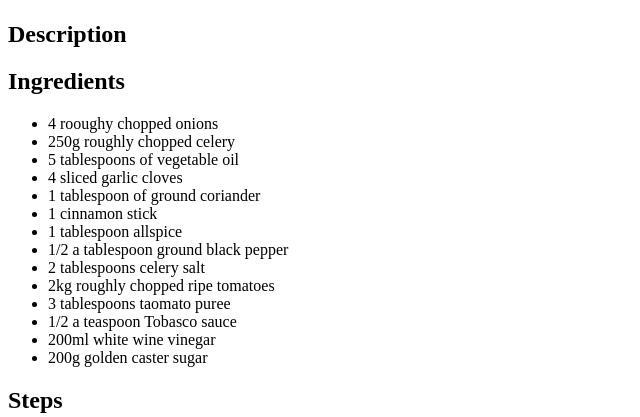
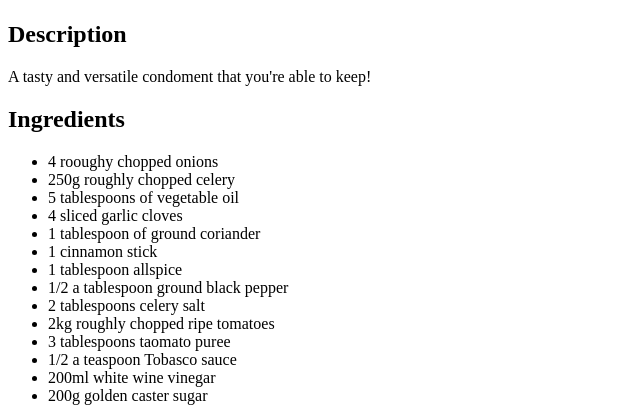
Before and after one commit to Ty-rell/Odin-recipes, a plain HTML site: page recipes/homemade-ketchup.html in a window 1280 px wide. Shown: the part 417-834 px from the top of the page, without its empty margins (0-640 px from the left). Drawn offline with Linux system fonts and the light colour scheme.

Commit message:
Completed

```diff
--- a/recipes/homemade-ketchup.html
+++ b/recipes/homemade-ketchup.html
@@ -11,6 +11,7 @@
     <h1>Homemade Ketchup</h1>
     <img src="https://images.immediate.co.uk/production/volatile/sites/30/2020/08/recipe-image-legacy-id-49248_10-06c9397.jpg?quality=90&webp=true&resize=300,272">
     <h2>Description</h2>
+    <p>A tasty and versatile condoment that you're able to keep!</p>
     <h2>Ingredients</h2>
     <ul>
         <li>4 rooughy chopped onions</li>
```
